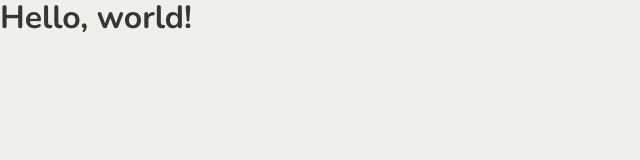
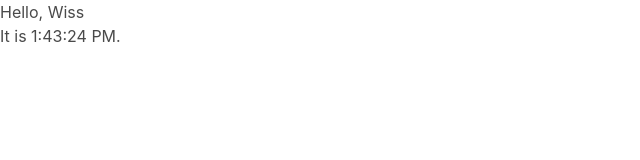
Before and after one commit to kirillsulim/su0.io, a React app: page / in a window 1280 px wide. Shown: the whole page, without its empty margins (0-640 px from the left). Built offline with nearby package versions, Linux system fonts and the light colour scheme.

Commit message:
Add some

```diff
--- a/src/js/main.js
+++ b/src/js/main.js
@@ -3,7 +3,21 @@ import ReactDOM from "react-dom";
 
 import '../style/main.scss';
 
-ReactDOM.render(
-    <h1 class="title">Hello, world!</h1>,
-    document.getElementById("root")
-);
+
+class Welcome extends React.Component {
+    render() {
+        return <h1>Hello, {this.props.name}</h1>;
+    }
+}
+
+function tick() {
+    const element = (
+        <div>
+            <Welcome name="Wiss" />
+            <h2>It is {new Date().toLocaleTimeString()}.</h2>
+        </div>
+    );
+    ReactDOM.render(element, document.getElementById('root'));
+}
+
+setInterval(tick, 500);
--- a/src/style/main.scss
+++ b/src/style/main.scss
@@ -1,34 +1,4 @@
 @charset "utf-8";
-
-// Import a Google Font
-@import url('https://fonts.googleapis.com/css?family=Nunito:400,700');
-
-// Set your brand colors
-$purple: #8A4D76;
-$pink: #FA7C91;
-$brown: #757763;
-$beige-light: #D0D1CD;
-$beige-lighter: #EFF0EB;
-
-$sb: #0464ff;
-$se: #ffea04;
-$rr: #ff6d04;
-$pp: #d104ff;
-
-// Update Bulma's global variables
-$family-sans-serif: "Nunito", sans-serif;
-$grey-dark: $rr;
-$grey-light: $se;
-$primary: $sb;
-$link: $pp;
-$widescreen-enabled: false;
-$fullhd-enabled: false;
-
-// Update some of Bulma's component variables
-$body-background-color: $beige-lighter;
-$control-border-width: 2px;
-$input-border-color: transparent;
-$input-shadow: none;
 
 // Import only what you need from Bulma
 @import "~bulma/sass/utilities/_all.sass";
```
